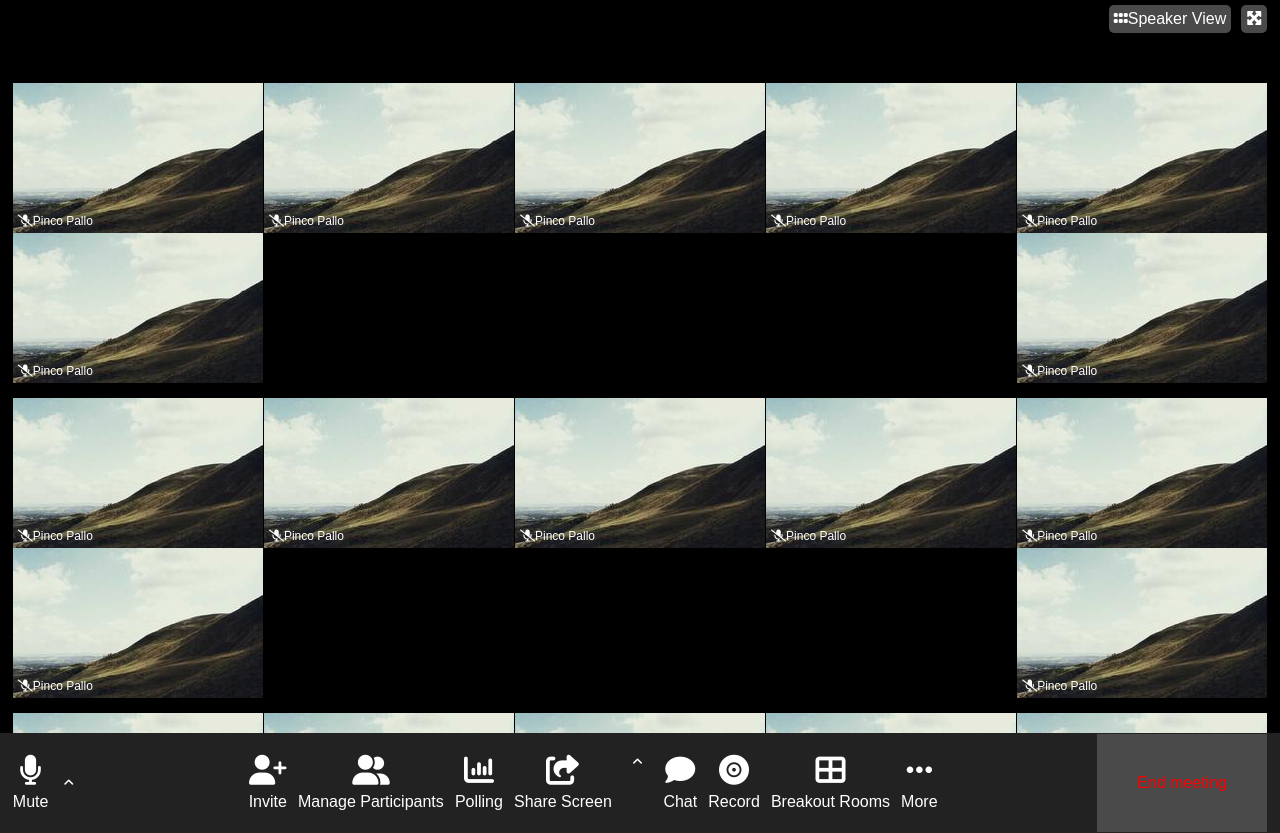
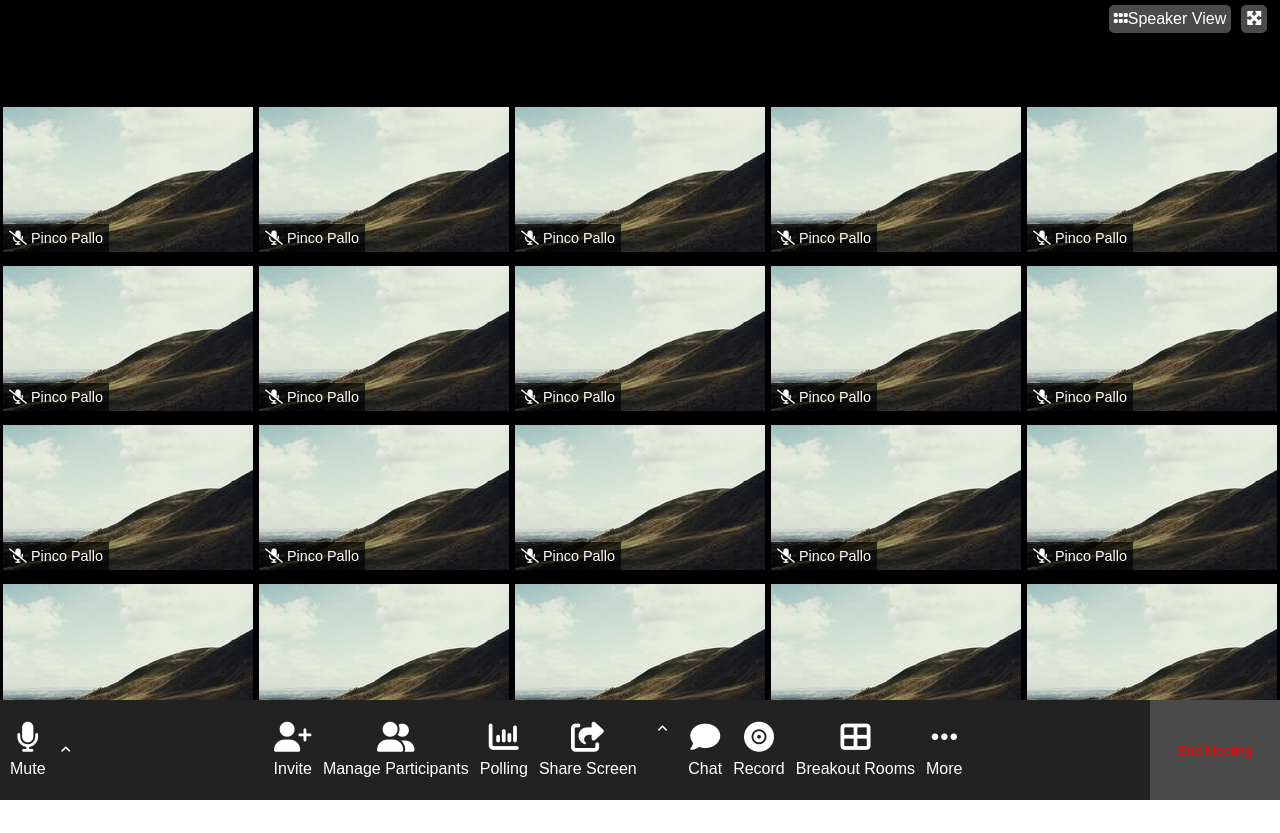
Before and after one commit to AlessiaCiabatti/html-css-zoom, a plain HTML site: page index.html in a window 1280 px wide. After the commit the page ends 800 px from the top, so only its background shows below. Drawn offline with Linux system fonts and the light colour scheme.

Commit message:
[add] zoom-correction

```diff
--- a/css/style.css
+++ b/css/style.css
@@ -6,6 +6,7 @@
 
 body{
   font-family: Arial, Helvetica, sans-serif;
+  color: white;
 }
 
 img{
@@ -18,7 +19,7 @@ img{
 
 header{
   background-color: black;
-  color: white;
+  height: 100px;
 }
 
 header .speaker{
@@ -44,41 +45,38 @@ header .fa-maximize{
   border-radius: 5px;
 }
 
+/* main */
 main{
   background-color: black;
-  height: calc(100vh - 100px);
-/* prendo 100vh del main e sottraggo l'altezza del footer */
-  overflow: scroll;
+  height: calc(100vh - 200px);
+  overflow: auto;
 }
 
-main .container{
-  max-width: 1800px;
-  width: 98%;
-  height: 700px;
-  margin: 50px auto;
+main .webcam{
+  width: 250px;
+  height: 145px;
   position: relative;
+  margin: 7px 3px;
 }
 
-.container .row{
-  flex-wrap: wrap;
-  justify-content: space-between;
-  padding-bottom: 15px;
+main .webcam img{
+  width: 100%;
+  height: 100%;
+  object-fit: cover;
 }
 
-.container .webcam{
-  width: 250px;
-  height: 150px;
-  position: relative;
+main .webcam span{
+  position: absolute;
+  bottom: 0;
+  left: 0;
+  background-color: rgba(0,0,0,.7);
+  padding: 6px;
+  font-size: 0.9rem;
 }
 
-.container span{
-  color: white;
-  font-size: 12px;
-  background: rgba(50, 50, 50, 0.3);
-  padding: 5px 5px;
-  position: absolute;
-  left: 0;
-  top: 126px;
+.container-main{
+  flex-wrap: wrap;
+  justify-content: center;
 }
 /* /main */
 
@@ -90,10 +88,9 @@ footer{
 }
 
 footer .icone{
-  width: 98%;
+  width: 100%;
   margin: 0 auto;
   align-items: center;
-  color: white;
 }
 
 footer .in{
@@ -104,6 +101,7 @@ footer .in{
 .icone .sx{
   align-items: center;
   flex-direction: column;
+  padding-left: 10px;
 }
 
 footer section{
@@ -122,20 +120,19 @@ footer .arrow{
   padding-right: 15px;
 }
 
-footer .end{
+footer .btn,button{
+  height: 100%;
+  width: 130px;
+  background-color: #4a4a4a;
   color: red;
-  background-color: #4a4a4a;
-  padding: 40px;
-}
-
-footer .end:hover{
-  background-color: #8b8888;
+  border: 0px;
+  cursor: pointer;
 }
 
 footer i:hover{
   color: #4bc800;
 }
 
-.scritta:hover{
-  color: #4bc800;
+footer button:hover{
+  background-color: rgb(193, 193, 193);
 }
--- a/index.html
+++ b/index.html
@@ -18,200 +18,214 @@
     </div>
   </header>
 
-  <main class="d-flex">
-    <div class="container">
-      <!-- prima linea webcam -->
-      <div class="row d-flex">
+  <!-- main -->
+  <main>
+    <div class="container-main d-flex">
+
       <div class="webcam">
         <img src="img/collina.jpg" alt="">
-          <span><i class="fa-solid fa-microphone-slash"></i>Pinco Pallo</span>
+        <span>
+          <i class="fa-solid fa-microphone-slash"></i>
+          Pinco Pallo
+        </span>
+      </div>
+
+
+      <div class="webcam">
+        <img src="img/collina.jpg" alt="">
+        <span>
+          <i class="fa-solid fa-microphone-slash"></i>
+          Pinco Pallo
+        </span>
       </div>
 
       <div class="webcam">
         <img src="img/collina.jpg" alt="">
-          <span><i class="fa-solid fa-microphone-slash"></i>Pinco Pallo</span>
+        <span>
+          <i class="fa-solid fa-microphone-slash"></i>
+          Pinco Pallo
+        </span>
       </div>
 
       <div class="webcam">
         <img src="img/collina.jpg" alt="">
-          <span><i class="fa-solid fa-microphone-slash"></i>Pinco Pallo</span>
+        <span>
+          <i class="fa-solid fa-microphone-slash"></i>
+          Pinco Pallo
+        </span>
       </div>
 
       <div class="webcam">
         <img src="img/collina.jpg" alt="">
-          <span><i class="fa-solid fa-microphone-slash"></i>Pinco Pallo</span>
+        <span>
+          <i class="fa-solid fa-microphone-slash"></i>
+          Pinco Pallo
+        </span>
       </div>
 
       <div class="webcam">
         <img src="img/collina.jpg" alt="">
-          <span><i class="fa-solid fa-microphone-slash"></i>Pinco Pallo</span>
+        <span>
+          <i class="fa-solid fa-microphone-slash"></i>
+          Pinco Pallo
+        </span>
       </div>
 
       <div class="webcam">
         <img src="img/collina.jpg" alt="">
-          <span><i class="fa-solid fa-microphone-slash"></i>Pinco Pallo</span>
+        <span>
+          <i class="fa-solid fa-microphone-slash"></i>
+          Pinco Pallo
+        </span>
       </div>
 
       <div class="webcam">
         <img src="img/collina.jpg" alt="">
-          <span><i class="fa-solid fa-microphone-slash"></i>Pinco Pallo</span>
-        </div>
-      </div>
-
-      <!-- seconda linea webcam -->
-      <div class="row d-flex">
-        <div class="webcam">
-          <img src="img/collina.jpg" alt="">
-          <span><i class="fa-solid fa-microphone-slash"></i>Pinco Pallo</span>
+        <span>
+          <i class="fa-solid fa-microphone-slash"></i>
+          Pinco Pallo
+        </span>
       </div>
 
       <div class="webcam">
         <img src="img/collina.jpg" alt="">
-          <span><i class="fa-solid fa-microphone-slash"></i>Pinco Pallo</span>
+        <span>
+          <i class="fa-solid fa-microphone-slash"></i>
+          Pinco Pallo
+        </span>
       </div>
 
       <div class="webcam">
         <img src="img/collina.jpg" alt="">
-          <span><i class="fa-solid fa-microphone-slash"></i>Pinco Pallo</span>
+        <span>
+          <i class="fa-solid fa-microphone-slash"></i>
+          Pinco Pallo
+        </span>
       </div>
 
       <div class="webcam">
         <img src="img/collina.jpg" alt="">
-          <span><i class="fa-solid fa-microphone-slash"></i>Pinco Pallo</span>
+        <span>
+          <i class="fa-solid fa-microphone-slash"></i>
+          Pinco Pallo
+        </span>
       </div>
 
       <div class="webcam">
         <img src="img/collina.jpg" alt="">
-          <span><i class="fa-solid fa-microphone-slash"></i>Pinco Pallo</span>
+        <span>
+          <i class="fa-solid fa-microphone-slash"></i>
+          Pinco Pallo
+        </span>
       </div>
 
       <div class="webcam">
         <img src="img/collina.jpg" alt="">
-          <span><i class="fa-solid fa-microphone-slash"></i>Pinco Pallo</span>
+        <span>
+          <i class="fa-solid fa-microphone-slash"></i>
+          Pinco Pallo
+        </span>
       </div>
 
       <div class="webcam">
         <img src="img/collina.jpg" alt="">
-          <span><i class="fa-solid fa-microphone-slash"></i>Pinco Pallo</span>
-        </div>
-      </div>
-
-      <!-- teza linea webcam -->
-      <div class="row d-flex">
-        <div class="webcam">
-          <img src="img/collina.jpg" alt="">
-          <span><i class="fa-solid fa-microphone-slash"></i>Pinco Pallo</span>
+        <span>
+          <i class="fa-solid fa-microphone-slash"></i>
+          Pinco Pallo
+        </span>
       </div>
 
       <div class="webcam">
         <img src="img/collina.jpg" alt="">
-          <span><i class="fa-solid fa-microphone-slash"></i>Pinco Pallo</span>
+        <span>
+          <i class="fa-solid fa-microphone-slash"></i>
+          Pinco Pallo
+        </span>
       </div>
+
 
       <div class="webcam">
         <img src="img/collina.jpg" alt="">
-          <span><i class="fa-solid fa-microphone-slash"></i>Pinco Pallo</span>
+        <span>
+          <i class="fa-solid fa-microphone-slash"></i>
+          Pinco Pallo
+        </span>
       </div>
+
 
       <div class="webcam">
         <img src="img/collina.jpg" alt="">
-          <span><i class="fa-solid fa-microphone-slash"></i>Pinco Pallo</span>
+        <span>
+          <i class="fa-solid fa-microphone-slash"></i>
+          Pinco Pallo
+        </span>
       </div>
+
 
       <div class="webcam">
         <img src="img/collina.jpg" alt="">
-          <span><i class="fa-solid fa-microphone-slash"></i>Pinco Pallo</span>
+        <span>
+          <i class="fa-solid fa-microphone-slash"></i>
+          Pinco Pallo
+        </span>
       </div>
+
 
       <div class="webcam">
         <img src="img/collina.jpg" alt="">
-          <span><i class="fa-solid fa-microphone-slash"></i>Pinco Pallo</span>
+        <span>
+          <i class="fa-solid fa-microphone-slash"></i>
+          Pinco Pallo
+        </span>
       </div>
+
 
       <div class="webcam">
         <img src="img/collina.jpg" alt="">
-          <span><i class="fa-solid fa-microphone-slash"></i>Pinco Pallo</span>
-        </div>
+        <span>
+          <i class="fa-solid fa-microphone-slash"></i>
+          Pinco Pallo
+        </span>
       </div>
 
-      <!-- quarta linea webcam -->
-      <div class="row d-flex">
-        <div class="webcam">
-          <img src="img/collina.jpg" alt="">
-          <span><i class="fa-solid fa-microphone-slash"></i>Pinco Pallo</span>
-        </div>
 
       <div class="webcam">
         <img src="img/collina.jpg" alt="">
-          <span><i class="fa-solid fa-microphone-slash"></i>Pinco Pallo</span>
+        <span>
+          <i class="fa-solid fa-microphone-slash"></i>
+          Pinco Pallo
+        </span>
       </div>
+
 
       <div class="webcam">
         <img src="img/collina.jpg" alt="">
-          <span><i class="fa-solid fa-microphone-slash"></i>Pinco Pallo</span>
+        <span>
+          <i class="fa-solid fa-microphone-slash"></i>
+          Pinco Pallo
+        </span>
       </div>
+
 
       <div class="webcam">
         <img src="img/collina.jpg" alt="">
-          <span><i class="fa-solid fa-microphone-slash"></i>Pinco Pallo</span>
+        <span>
+          <i class="fa-solid fa-microphone-slash"></i>
+          Pinco Pallo
+        </span>
       </div>
+
 
       <div class="webcam">
         <img src="img/collina.jpg" alt="">
-          <span><i class="fa-solid fa-microphone-slash"></i>Pinco Pallo</span>
+        <span>
+          <i class="fa-solid fa-microphone-slash"></i>
+          Pinco Pallo
+        </span>
       </div>
 
-        <div class="webcam">
-          <img src="img/collina.jpg" alt="">
-          <span><i class="fa-solid fa-microphone-slash"></i>Pinco Pallo</span>
-        </div>
-
-        <div class="webcam">
-          <img src="img/collina.jpg" alt="">
-          <span><i class="fa-solid fa-microphone-slash"></i>Pinco Pallo</span>
-        </div>
-      </div>
-
-      <!-- quinta linea webcam -->
-      <div class="row d-flex">
-        <div class="webcam">
-          <img src="img/collina.jpg" alt="">
-          <span><i class="fa-solid fa-microphone-slash"></i>Pinco Pallo</span>
-        </div>
-
-        <div class="webcam">
-          <img src="img/collina.jpg" alt="">
-          <span><i class="fa-solid fa-microphone-slash"></i>Pinco Pallo</span>
-        </div>
-
-        <div class="webcam">
-          <img src="img/collina.jpg" alt="">
-          <span><i class="fa-solid fa-microphone-slash"></i>Pinco Pallo</span>
-        </div>
-
-        <div class="webcam">
-          <img src="img/collina.jpg" alt="">
-          <span><i class="fa-solid fa-microphone-slash"></i>Pinco Pallo</span>
-        </div>
-
-        <div class="webcam">
-          <img src="img/collina.jpg" alt="">
-          <span><i class="fa-solid fa-microphone-slash"></i>Pinco Pallo</span>
-        </div>
-
-        <div class="webcam">
-          <img src="img/collina.jpg" alt="">
-          <span><i class="fa-solid fa-microphone-slash"></i>Pinco Pallo</span>
-        </div>
-
-        <div class="webcam">
-          <img src="img/collina.jpg" alt="">
-          <span><i class="fa-solid fa-microphone-slash"></i>Pinco Pallo</span>
-        </div>
-      </div>
     </div>
   </main>
-
   <!-- sx footer -->
   <footer class="d-flex">
     <div class="icone d-flex">
@@ -287,15 +301,15 @@
           More
           </div>
         </div>
+      </div>
     </section>
 <!-- /footer centrale -->
 
 <!-- footer end -->
-      <div class="end">
-        End meeting
-        <!-- ma è un tag button? -->
+    <div class="btn">
+      <button>End Meeting</button>
     </div>
-    </div>
+
   </footer>
 </body>
 </html>
```
Also changed, not shown: 1 other file. Lines whose indentation alone changed are shown as unchanged.
